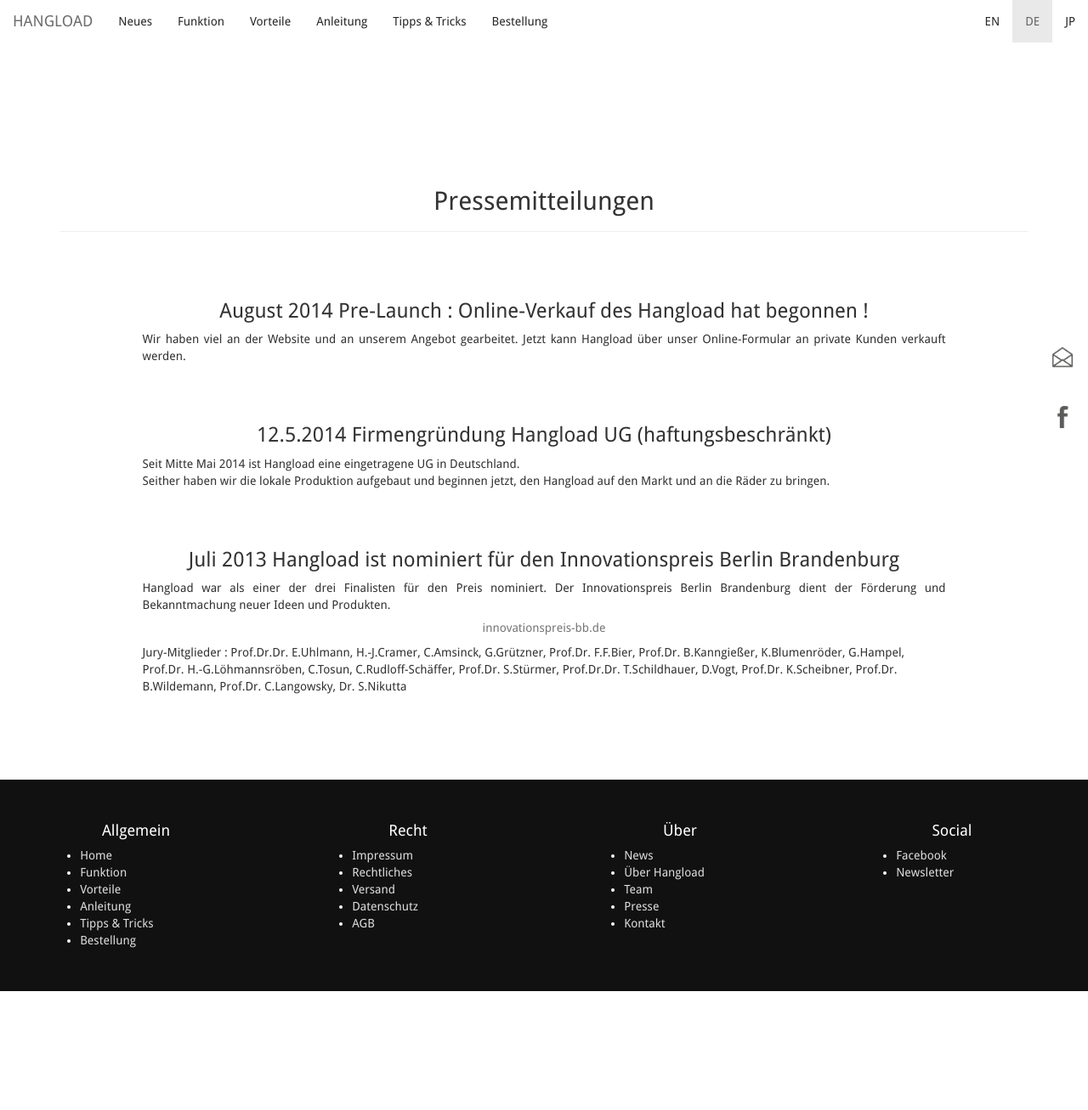
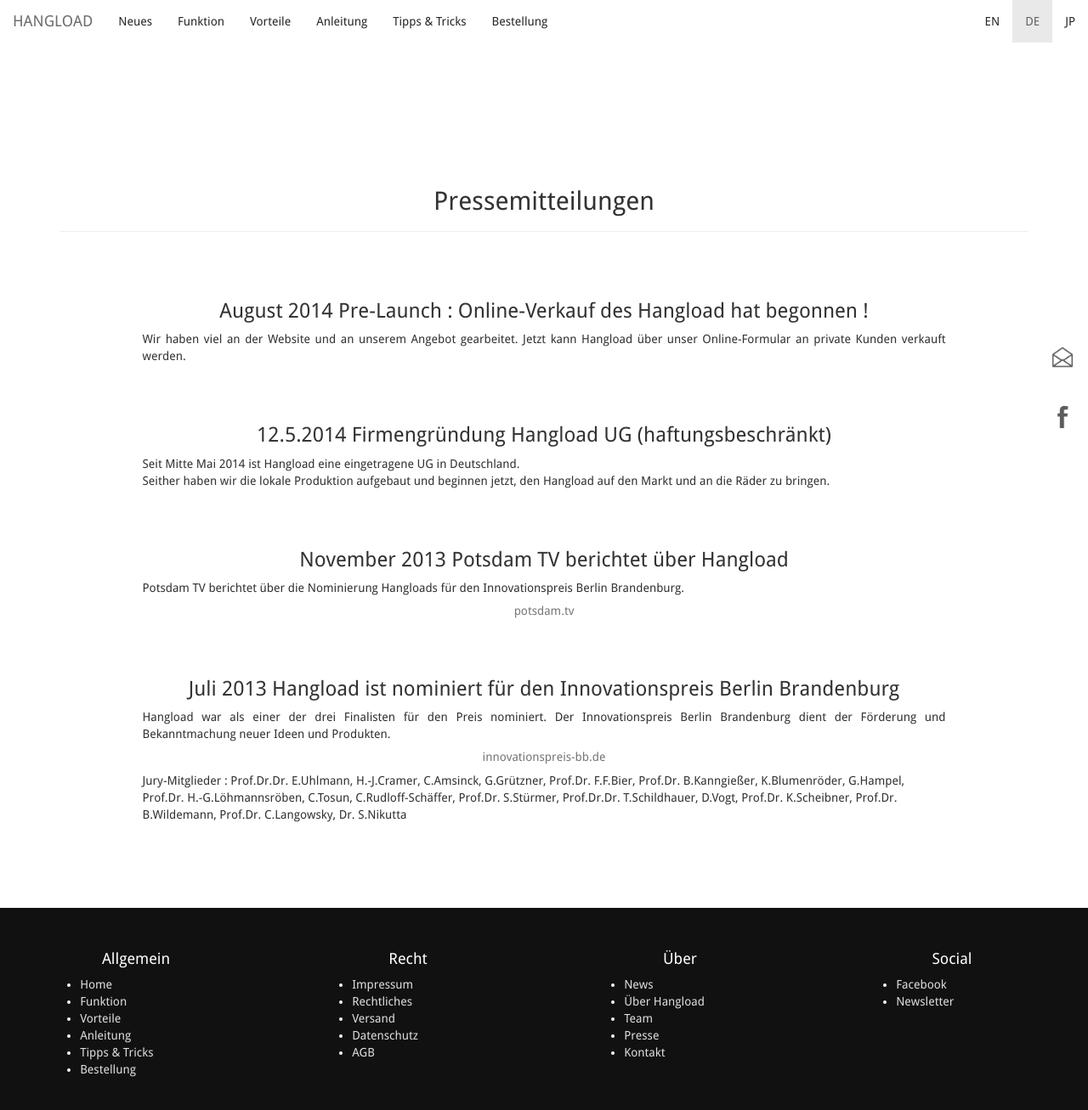
Before and after one commit to bodokaiser/hangload.com, a Jekyll site: the page built from pressDE.html, in a window 1280 px wide and 1319 px high. Shown: the top 1307 px of the window at 85% size. Built offline with Jekyll 4.4.1, drawn with Linux system fonts in a browser that asks for light colours; nearby versions of some CDN libraries; library files that are not in the unit come from our copies; Markdown is read by kramdown in place of the engine named in the settings.

Commit message:
Update pressDE.html

```diff
--- a/pressDE.html
+++ b/pressDE.html
@@ -37,7 +37,18 @@
 </div>
 <br>
 <br>
-
+<div class="row">
+<div class="col-xs-10 col-xs-offset-1">
+<h3 class="text-center"> November 2013 Potsdam TV berichtet über Hangload</h3>
+<p class="text-justify">
+Potsdam TV berichtet über die Nominierung Hangloads für den Innovationspreis Berlin Brandenburg.
+<h5 class="text-center">
+<a href="http://www.potsdam.tv/mediathek/21514/Innovativ.html">potsdam.tv </a> </h5>
+</p>
+</div>
+</div>
+<br>
+<br>
 <div class="row">
 <div class="col-xs-10 col-xs-offset-1">
 <h3 class="text-center"> Juli 2013 Hangload ist nominiert für den Innovationspreis Berlin Brandenburg </h3>
```
